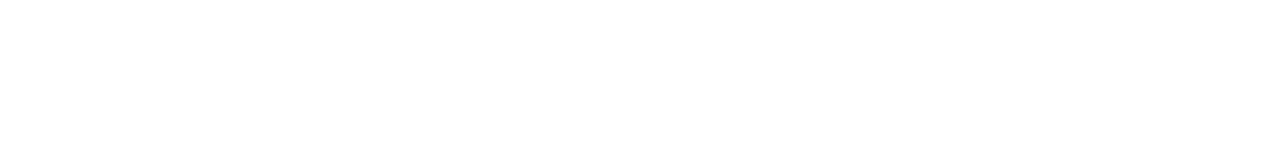
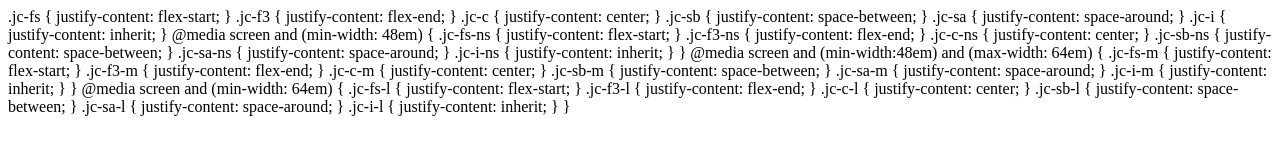
Before and after one commit to mrmrs/css-flex-justify-content, a website: page index.html in a window 1280 px wide. Drawn offline with Linux system fonts and the light colour scheme.

Commit message:
Adding css contents to html file for documentation

```diff
--- a/index.html
+++ b/index.html
@@ -12,5 +12,39 @@
     <link rel="stylesheet" href="flex-justify-content.css">
   </head>
   <body>
-  </body>
+.jc-fs {  justify-content: flex-start; }
+.jc-f3 {  justify-content: flex-end; }
+.jc-c {   justify-content: center; }
+.jc-sb {  justify-content: space-between; }
+.jc-sa {  justify-content: space-around; }
+.jc-i {   justify-content: inherit; }
+
+@media screen and (min-width: 48em) {
+.jc-fs-ns {  justify-content: flex-start; }
+.jc-f3-ns {  justify-content: flex-end; }
+.jc-c-ns {   justify-content: center; }
+.jc-sb-ns {  justify-content: space-between; }
+.jc-sa-ns {  justify-content: space-around; }
+.jc-i-ns {   justify-content: inherit; }
+}
+
+@media screen and (min-width:48em) and (max-width: 64em) {
+.jc-fs-m {  justify-content: flex-start; }
+.jc-f3-m {  justify-content: flex-end; }
+.jc-c-m {   justify-content: center; }
+.jc-sb-m {  justify-content: space-between; }
+.jc-sa-m {  justify-content: space-around; }
+.jc-i-m {   justify-content: inherit; }
+}
+
+@media screen and (min-width: 64em) {
+.jc-fs-l {  justify-content: flex-start; }
+.jc-f3-l {  justify-content: flex-end; }
+.jc-c-l {   justify-content: center; }
+.jc-sb-l {  justify-content: space-between; }
+.jc-sa-l {  justify-content: space-around; }
+.jc-i-l {   justify-content: inherit; }
+}
+
+</body>
 </html>
```
